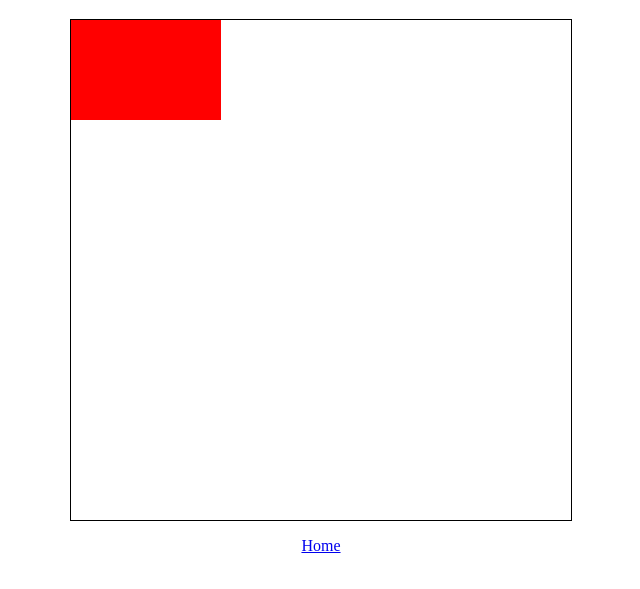
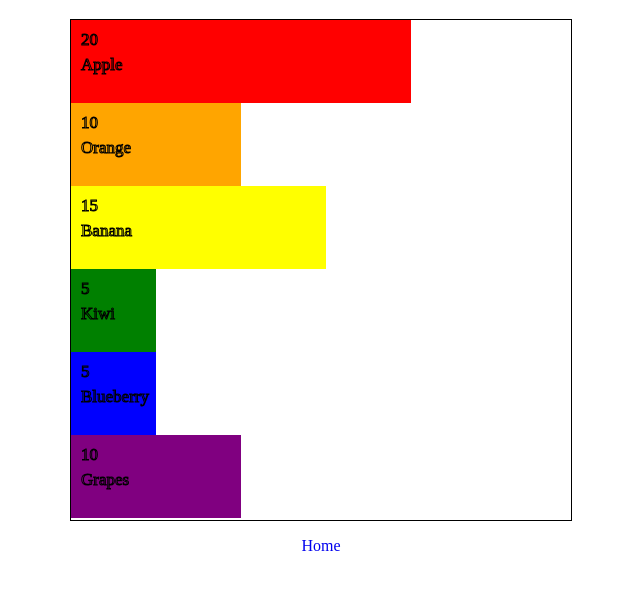
Before and after one commit to pinepplu/3610, a plain HTML site: page Fruit_lab/Fruits.html in a window 1280 px wide. Shown: the part 61-650 px from the top of the page, without its empty margins (319-959 px from the left). Drawn offline with Linux system fonts and the light colour scheme.

Commit message:
json fruit lab

```diff
--- a/Cartoon/Cartoon.css
+++ b/Cartoon/Cartoon.css
@@ -11,3 +11,7 @@
     text-align: center;
     text-decoration: none;
 }
+
+a {
+    text-decoration: none;
+}
--- a/Fruit_lab/Fruits.css
+++ b/Fruit_lab/Fruits.css
@@ -11,3 +11,7 @@
     text-align: center;
     text-decoration: none;
 }
+
+a {
+    text-decoration: none;
+}
--- a/Fruit_lab/Fruits.js
+++ b/Fruit_lab/Fruits.js
@@ -10,8 +10,29 @@ var fruit = [
 function draw() {
     var canvas = document.getElementById("myCanvas");
     var ctx = canvas.getContext("2d");
-    ctx.fillStyle = "#FF0000";
-    ctx.fillRect(0, 0, 150, 100);
+    //size of each fruit bar
+    var section = Math.floor(canvas.height/fruit.length);
+    //position
+    var ypos = 0;
+
+    for (let i=0; i<fruit.length; i++) {
+        ctx.beginPath();
+        //bar colors
+        var fruitColor = fruit[i].color;
+        ctx.fillStyle = fruitColor;
+        ctx.fillRect(0, ypos, fruit[i].quantity*17, section);
+
+        //text
+        ctx.font = "17px serif"
+        ctx.fillStyle = "black";
+        //fruit quantity text
+        ctx.strokeText(fruit[i].quantity, 10, ypos+25);
+        //fruit name text
+        ctx.strokeText(fruit[i].name, 10, ypos+50);
+
+        //change position
+        ypos += section;
+    }
 }
 
 document.addEventListener('DOMContentLoaded', draw);
--- a/index.css
+++ b/index.css
@@ -20,7 +20,3 @@ p{
 a {
     text-decoration: none;
 }
-
-/* .lab-links {
-
-} */
```
